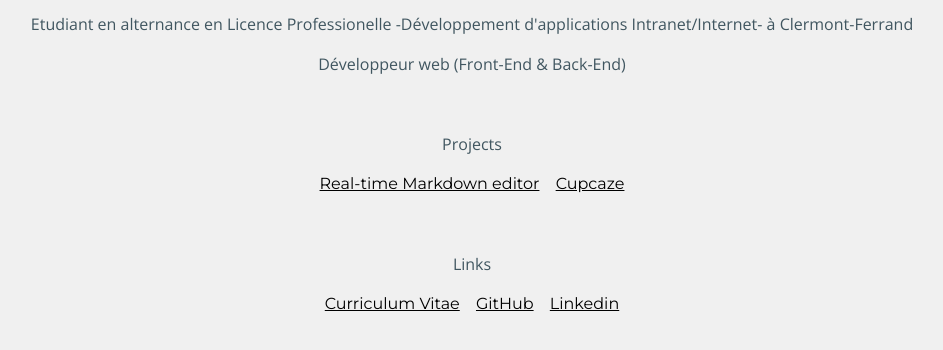
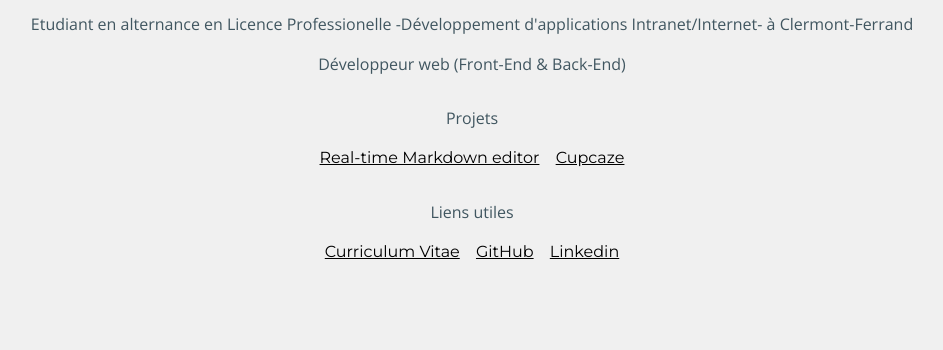
Before and after one commit to AurelienPillevesse/AurelienPillevesse.github.io, a plain HTML site: page index.html in a window 1280 px wide. Shown: the part 266-616 px from the top of the page, without its empty margins (168-1111 px from the left). Drawn offline with nearby package versions, Linux system fonts and the light colour scheme; a web font is replaced by a local one.

Commit message:
update tags

```diff
--- a/index.html
+++ b/index.html
@@ -30,14 +30,12 @@
 		<h1>Aurélien Pillevesse</h1>
 		<p>Etudiant en alternance en Licence Professionelle -Développement d'applications Intranet/Internet- à Clermont-Ferrand</p>
 		<p>Développeur web (Front-End & Back-End)</p>
-		<br/>
-		<p>Projects</p>
+		<p style="margin-top: 30px;">Projets</p>
 		<ul class="social">
 			<li><a href="/applesauce/">Real-time Markdown editor</a></li>
 			<li><a href="/cupcaze-ball/">Cupcaze</a></li>
 		</ul>
-		<br/>
-		<p>Links</p>
+		<p style="margin-top: 30px;">Liens utiles</p>
 		<ul class="social">
 			<li><a href="pdf/AurelienPillevesse_CV.pdf">Curriculum Vitae</a></li>
 			<li><a href="https://github.com/AurelienPillevesse">GitHub</a></li>
```
